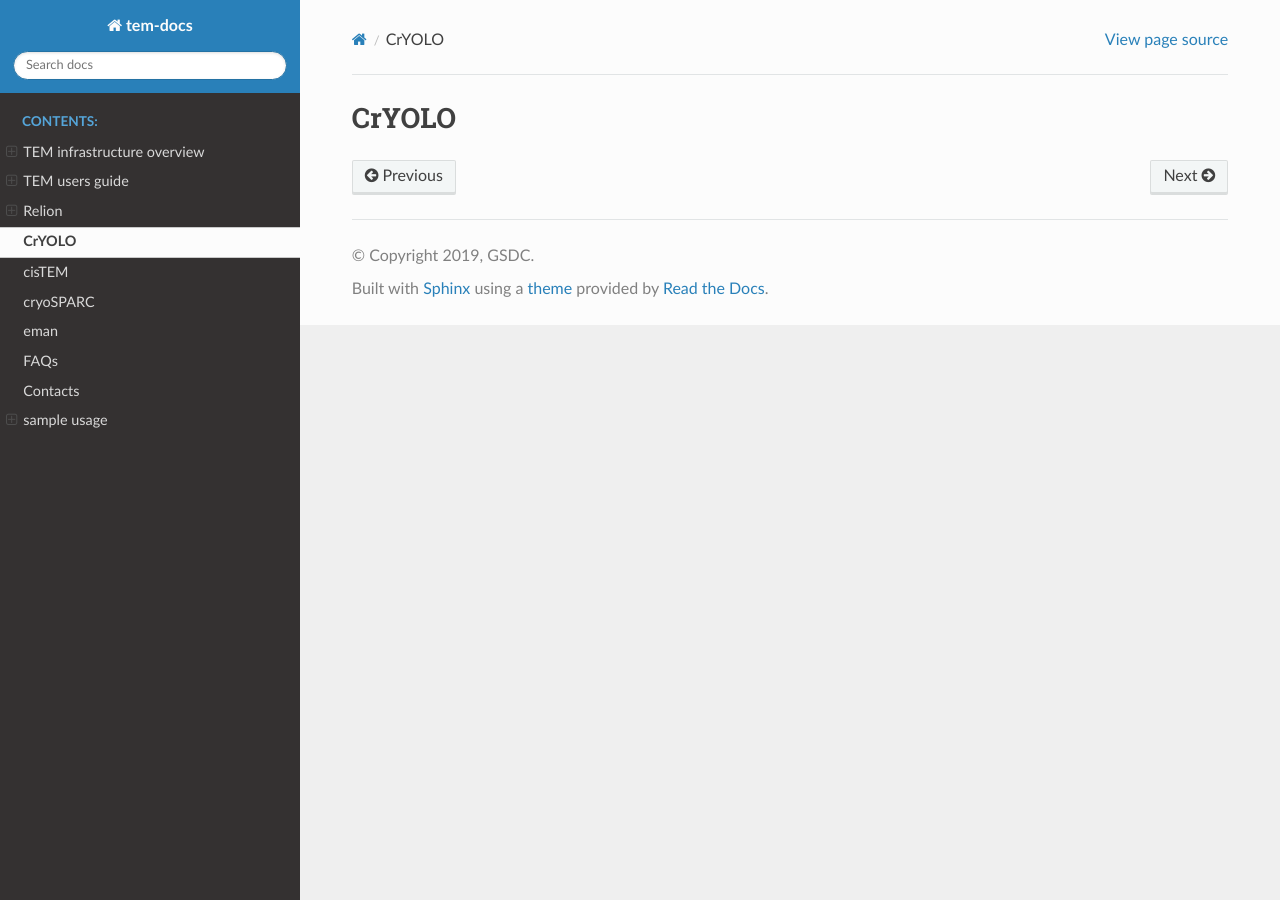
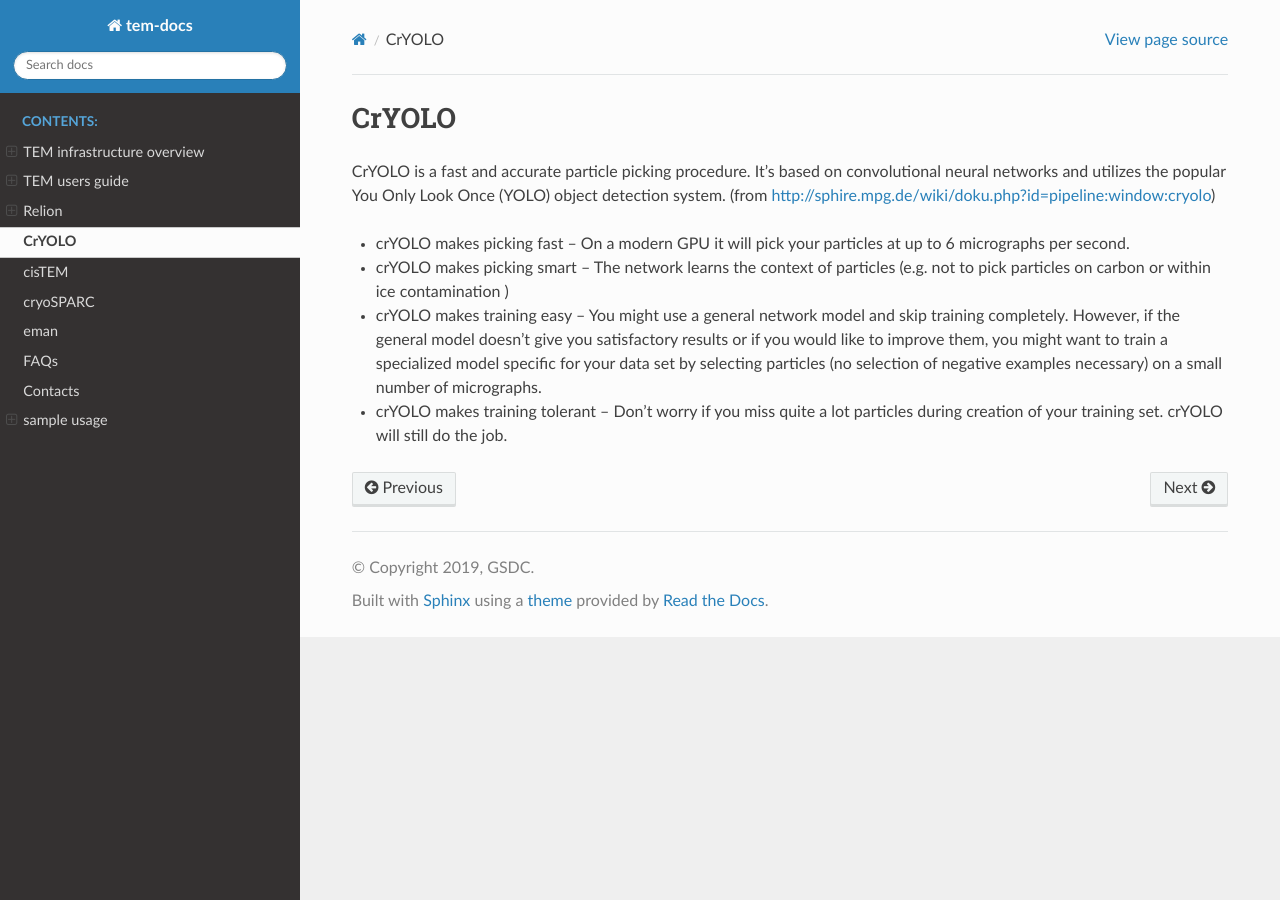
Before and after one commit to junglok/tem-docs, a Sphinx documentation site: the page built from docs/crYOLO.rst, in a window 1280 px wide. Built offline with Sphinx 7.4.7 and the Read the Docs theme 2.0.0, drawn with Linux system fonts in a browser that asks for light colours.

Commit message:
first commit

```diff
--- a/docs/crYOLO.rst
+++ b/docs/crYOLO.rst
@@ -1,3 +1,10 @@
 ******
 CrYOLO
 ******
+CrYOLO is a fast and accurate particle picking procedure. It's based on convolutional neural networks and utilizes the popular You Only Look Once (YOLO) object detection system.
+(from http://sphire.mpg.de/wiki/doku.php?id=pipeline:window:cryolo)
+
+* crYOLO makes picking fast – On a modern GPU it will pick your particles at up to 6 micrographs per second.
+* crYOLO makes picking smart – The network learns the context of particles (e.g. not to pick particles on carbon or within ice contamination )
+* crYOLO makes training easy – You might use a general network model and skip training completely. However, if the general model doesn't give you satisfactory results or if you would like to improve them, you might want to train a specialized model specific for your data set by selecting particles (no selection of negative examples necessary) on a small number of micrographs.
+* crYOLO makes training tolerant – Don't worry if you miss quite a lot particles during creation of your training set. crYOLO will still do the job.
```
